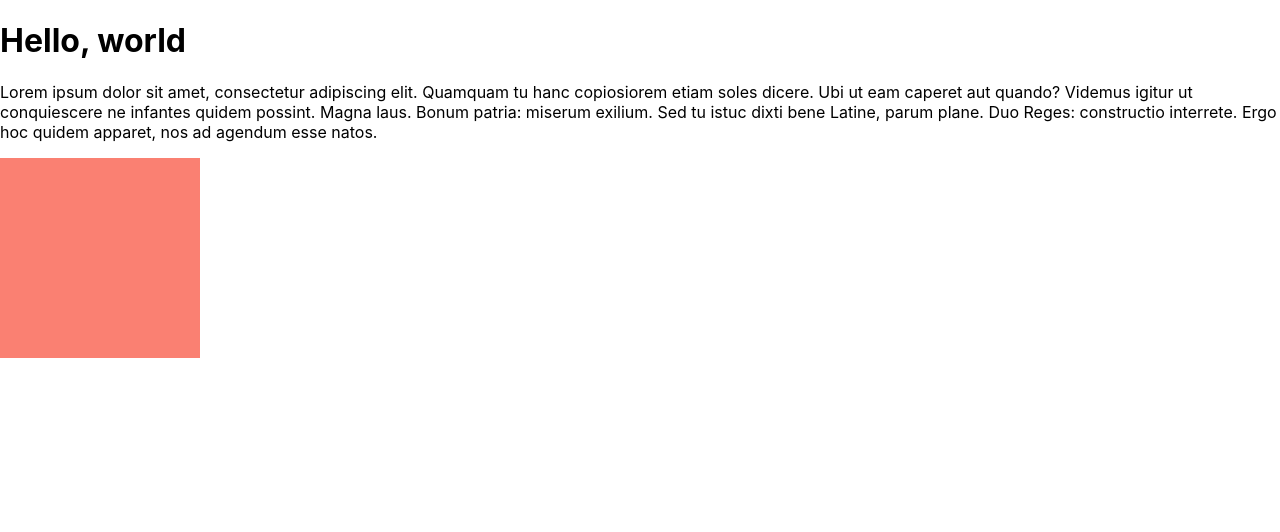
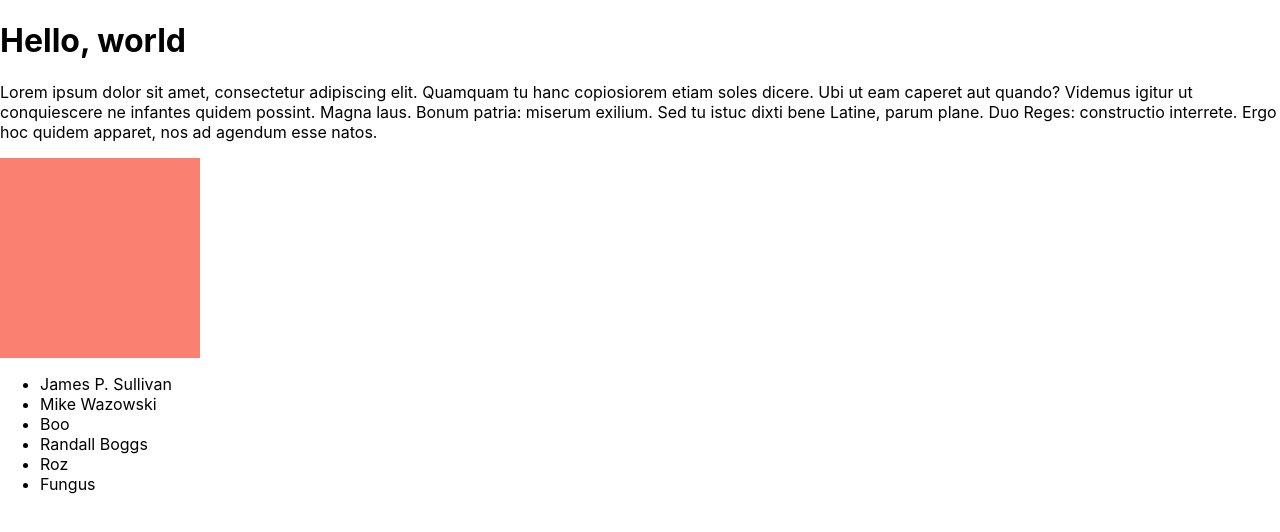
Before and after one commit to nosvalds/devMe-week9--react, a React (Create React App) app in the folder devme-react-exercises/: page / in a window 1280 px wide. Shown: the top 532 px of the page. Built offline with nearby package versions, Linux system fonts and the light colour scheme.

Commit message:
01 JSX - People component complete

```diff
--- a/devme-react-exercises/src/App.js
+++ b/devme-react-exercises/src/App.js
@@ -3,6 +3,7 @@ import './App.css';
 import Header from './components/Header';
 import Paragraph from './components/Paragraph';
 import Square from './components/Square';
+import People from './components/People';
 
 function App() {
   return (
@@ -10,6 +11,7 @@ function App() {
     <Header />
     <Paragraph />
     <Square />
+    <People />
     </>
   );
 }
--- /dev/null
+++ b/devme-react-exercises/src/components/People.js
@@ -0,0 +1,17 @@
+import React from 'react';
+
+const People = () => {
+    let names = ["James P. Sullivan", "Mike Wazowski", "Boo", "Randall Boggs", "Roz", "Fungus"];
+
+    return (
+        <ul>
+            {names.map((name, index) => (
+                <li className="page-item" key={ index }>
+                    { name }
+                </li>
+            ))}
+        </ul>
+    )
+}
+
+export default People;
```
